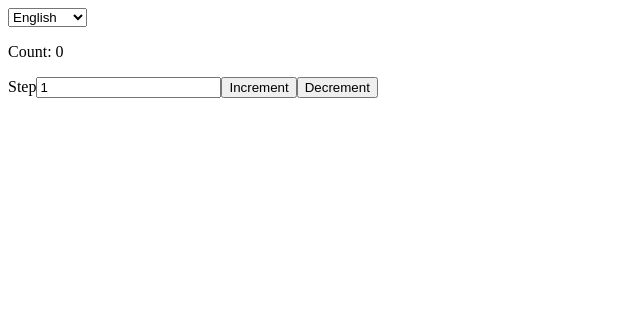
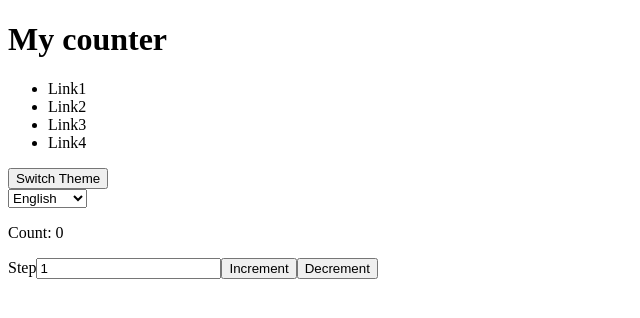
Before and after one commit to MaryyBo/redux_new_toolkit, a React (Create React App) app: page / in a window 1280 px wide. Shown: the top 318 px of the page, without its empty margins (0-640 px from the left). Built offline with nearby package versions, Linux system fonts and the light colour scheme.

Commit message:
Add libraries for styles + Header skeleton

```diff
--- a/package.json
+++ b/package.json
@@ -7,10 +7,12 @@
     "@testing-library/jest-dom": "^5.17.0",
     "@testing-library/react": "^13.4.0",
     "@testing-library/user-event": "^13.5.0",
+    "classnames": "^2.5.1",
     "react": "^18.3.1",
     "react-dom": "^18.3.1",
     "react-redux": "^9.1.2",
     "react-scripts": "5.0.1",
+    "sass": "^1.77.8",
     "web-vitals": "^2.1.4"
   },
   "scripts": {
--- a/src/App.js
+++ b/src/App.js
@@ -2,10 +2,15 @@
 
 import React from 'react';
 import Counter from './components/Counter/Counter';
+import Header from './components/Header/Header';
 
 function App() {
   return (
-    <Counter />
+    <>
+      <Header />
+      <Counter />
+    </>
+
   );
 }
 
--- /dev/null
+++ b/src/components/Header/Header.js
@@ -0,0 +1,22 @@
+import React from 'react';
+
+const Header = () => {
+    return (
+        <header>
+            <h1>My counter</h1>
+            <nav>
+                <ul>
+                    <li>Link1</li>
+                    <li>Link2</li>
+                    <li>Link3</li>
+                    <li>Link4</li>
+                </ul>
+            </nav>
+            <div>
+                <button>Switch Theme</button>
+            </div>
+        </header>
+    );
+}
+
+export default Header;
```
Also changed, not shown: 1 other file (tests, documents, lock files or other folders).
